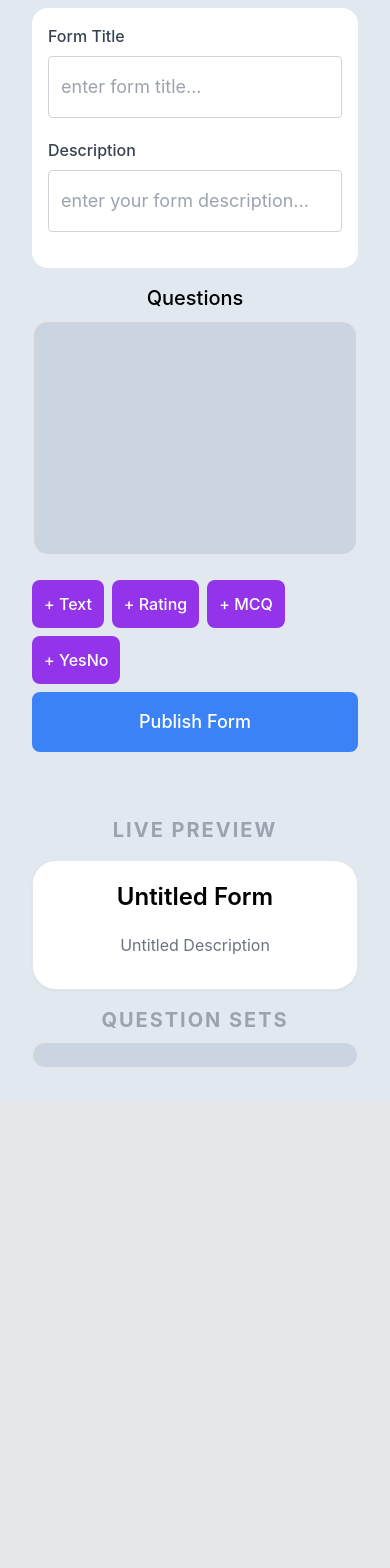
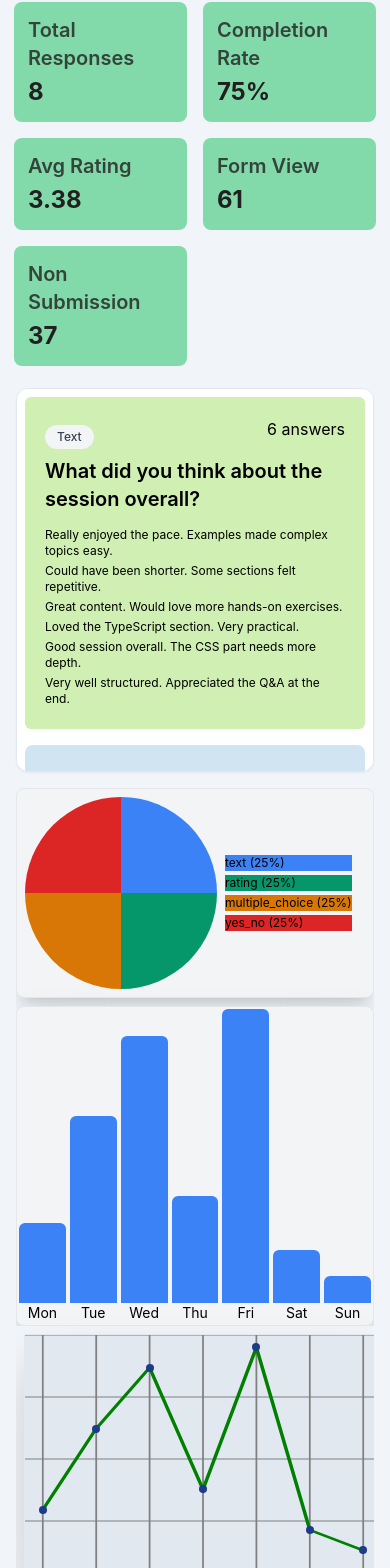
Before and after one commit to soubhik2709/anonymous-feedback-tool, a React (Create React App) app: page / in a window 390 px wide. Shown: the part 60-1628 px from the top of the page. Before the commit the page ends 1160 px from the top, so only its background shows below. Built offline with nearby package versions, Linux system fonts and the light colour scheme.

Commit message:
refactor:create responsive  to the dashboard page

```diff
--- a/src/App.tsx
+++ b/src/App.tsx
@@ -2,16 +2,16 @@ import React from "react";
 import "./App.css";
 
 // import HomePage from "./pages/HomePage";
-import CreateFormPage from './pages/CreateFormPage';
-// import DashboardPage from "./pages/DashboardPage";
+// import CreateFormPage from './pages/CreateFormPage';
+import DashboardPage from "./pages/DashboardPage";
 // import SubmitFeedbackPage from './pages/SubmitFeedbackPage';
 function App() {
   return (
     <div className="page-wrapper">
       <div className="container shadow-xl">
         {/* <HomePage /> */}
-        <CreateFormPage/>
-        {/* <DashboardPage /> */}
+        {/* <CreateFormPage/>  */}
+        <DashboardPage />
           {/* <SubmitFeedbackPage/> */}
       </div>
     </div>
--- a/src/components/layout/DashboardLayout.tsx
+++ b/src/components/layout/DashboardLayout.tsx
@@ -9,10 +9,9 @@ export const DashboardLayout = ({
 }) => {
   return (
     <div
-    className=""
+    className="min-h-screen flex flex-col bg-slate-100 "
   >
-
-      <main>{children}</main>
+      <main className="flex-grow flex flex-col min-h-0">{children}</main>
       <Footer></Footer>
     </div>
   );
--- a/src/features/Dashboard/Components/LineChart.tsx
+++ b/src/features/Dashboard/Components/LineChart.tsx
@@ -16,7 +16,7 @@ const points = data.map((item,index)=>{
 console.log("The point is ",points);
 
    return (
-  <div className="m-2 w-4/5  h-[250px] bg-slate-200 relative p-5 border shadow-2xl rounded-sm cursor-pointer">
+  <div className="w-full  sm:w-4/5  m-2  h-[250px] bg-slate-200 relative p-5 border shadow-2xl rounded-sm cursor-pointer">
 
     <svg
       viewBox="0 0 100 100"
--- a/src/features/Dashboard/Components/McqQuestionCard.tsx
+++ b/src/features/Dashboard/Components/McqQuestionCard.tsx
@@ -46,7 +46,8 @@ return (
         <div key={q.questionId} style={{ marginTop: "20px" }}>
 
 
-          <h4>{q.label}</h4>
+      <h2 className="font-semibold text-xl mb-3">{q.label}</h2>
+          {/* <h4>{q.label}</h4> */}
 
           {/* VERTICAL BAR CHART */}
           <div
--- a/src/features/Dashboard/Components/MetricCard.tsx
+++ b/src/features/Dashboard/Components/MetricCard.tsx
@@ -8,9 +8,9 @@ type props = {
 export default function MetricCard({ label, value }: props) {
   return (
     <div
-    className="p-1.5 m-1.5 min-h-[90px] bg-[#82daab] text-[#211f1f]  rounded-lg border-[#0b2c1a]"
+    className="p-3.5 m-1.5 min-h-[90px] bg-[#82daab] text-[#211f1f]  rounded-lg border-[#0b2c1a]"
     >
-      <h4 className="m-0 text-xs opacity-80 bg-[#82daab]">{label}</h4>
+      <h4 className="m-0 text-xl font-semibold sm:text-xl md:text-xl lg:text-xs opacity-80 bg-[#82daab]">{label}</h4>
       <p className="mt-1 text-2xl font-bold bg-[#82daab]">{value}</p>
     </div>
   );
--- a/src/features/Dashboard/Components/RatingQuestionCard.tsx
+++ b/src/features/Dashboard/Components/RatingQuestionCard.tsx
@@ -35,7 +35,7 @@ export const RatingQuestionCard = ({ id }: Props) => {
         <Badge type="rating">Rating 1-5</Badge>
         <span style={{ color: "#494242" }}>{totaleVotes} answers</span>
       </div>
-      <h2>{label}</h2>
+      <h2 className="font-semibold text-xl mb-3 ">{label}</h2>
       {/* BAR_CHART */}
       <div>
         {[1, 2, 3, 4, 5].map((item) => {
--- a/src/features/Dashboard/Components/TextQuestionCard.tsx
+++ b/src/features/Dashboard/Components/TextQuestionCard.tsx
@@ -20,10 +20,10 @@ export const TextQuestionCard = ({ id }: Props) => {
         <Badge type="text">Text</Badge>
       <span className="text">{value.length} answers</span>
    </div>
-      <h3>{label}</h3>
+      <h2 className="font-semibold text-xl mb-3 ">{label}</h2>
       <ul>
         {textAns.map((ans, index) => (
-          <li key={`${index}_${id}`}>{ans}</li>
+          <li className="text-xs py-0.5" key={`${index}_${id}`}>{ans}</li>
         ))}
       </ul>
     </div>
--- a/src/features/Dashboard/Components/yesNoQuestionCard.tsx
+++ b/src/features/Dashboard/Components/yesNoQuestionCard.tsx
@@ -29,11 +29,11 @@ export const YesNoQuestionCard = () => {
           <>
             <div className="flex justify-between">
               <Badge type="yesno">Yes-No</Badge>
-              <span>{q.total} answers</span>
+              <h2>{q.total} answers</h2>
             </div>
 
             <div key={q.questionId} style={{ marginBottom: "20px" }}>
-              <h4>{q.label}</h4>
+      <h2 className="font-semibold text-xl mb-3 ">{q.label}</h2>
 
               {/* BARCHART */}
               <div
--- a/src/pages/CreateFormPage.tsx
+++ b/src/pages/CreateFormPage.tsx
@@ -1,4 +1,3 @@
-
 import { useCreateForm } from "../features/CreateForm/hooks/useCreateForm";
 import { QuestionEditor } from "../features/CreateForm/components/QuestionEditor";
 import { QuestionField } from "../features/submitFeedback/components/QuestionField";
@@ -19,7 +18,9 @@ export default function CreateFormPage() {
   } = useCreateForm();
 
   return (
+
     <div className="flex flex-col lg:flex-row min-h-screen bg-slate-200">
+      {/* <div className="w-full h-2 bg-gradient-to-r from-purple-500 via-blue-500 to-indigo-500 rounded-full mb-4" /> */}
       {/* LEFT PANEL: Editor */}
       <div className="w-full lg:w-1/2 min-h-screen flex flex-col p-8">
 
@@ -109,6 +110,7 @@ export default function CreateFormPage() {
       </div>
 
     </div>
+
   );
 }
 
--- a/src/pages/DashboardPage.tsx
+++ b/src/pages/DashboardPage.tsx
@@ -15,10 +15,13 @@ export default function DashboardPage() {
   const stats = getTotalStats();
   return (
    <DashboardLayout>
-      <h1 className="text-xl font-semibold m-4">{mockForm.title} </h1>
+      <header className="p-2 sm:p-3 pb-0 flex-shrink-0">
+        <h1 className="text-2xl sm:text-3xl font-bold text-gray-800 mb-4">
+          {mockForm.title}
+        </h1>
 
-      {/* Metric Card */}
-      <section className="grid grid-cols-5 gap-1 m-2">
+        {/* Metric Cards: Optimized for 5 columns on desktop */}
+        <section className="grid grid-cols-2 sm:grid-cols-3 lg:grid-cols-5 gap-1">
           <MetricCard label="Total Responses" value={stats.totalResponse} />
           <MetricCard
             label="Completion Rate"
@@ -26,12 +29,14 @@ export default function DashboardPage() {
           />
           <MetricCard label="Avg Rating" value={stats.avg} />
           <MetricCard label="Form View" value={stats.view} />
-        <MetricCard label="NonSubmission" value={stats.nonSubCount} />
+          <MetricCard label="Non Submission" value={stats.nonSubCount} />
         </section>
+      </header>
 
-      <div className="flex h-[calc(100vh-120px)] gap-2">
+      <div className="flex flex-col lg:flex-row flex-1 min-h-0 gap-4 p-4 sm:overflow-hidden">
+
         {/* Anwers(LeftSide) */}
-        <section className="p-3 w-1/2  rounded-lg overflow-y-auto bg-slate-300 custom-scrollbar ">
+        <section className="w-full lg:w-1/2  h-96 lg:h-[600px]  bg-white rounded-xl shadow-sm border border-slate-200 flex flex-col overflow-y-scroll">
           {mockForm.questions.map((q) => {
             if (q.type === "text")
               return <TextQuestionCard key={q.id} id={q.id} />;
@@ -46,18 +51,20 @@ export default function DashboardPage() {
         </section>
 
         {/* BackEnd Fetch UI Data(Right Side) */}
-        <section className="flex-1  p-2.5 rounded-lg">
-          <div className="flex gap-2">
+        <section className="w-full lg:w-1/2 fflex flex-col gap-2 overflow-hidden min-h-0">
+          <div className="flex flex-col sm:flex-row gap-2 overflow-y-auto ">
             <PieChart />
             <ActivityChatCard />
           </div>
-          <div  className="flex gap-1">
+          <div className="flex flex-col sm:flex-row gap-1">
             <LineChartCard />
             <FormSettingCard />
           </div>
-
         </section>
       </div>
     </DashboardLayout>
+
+
+
   );
 }
```
Lines whose indentation alone changed are shown as unchanged.
